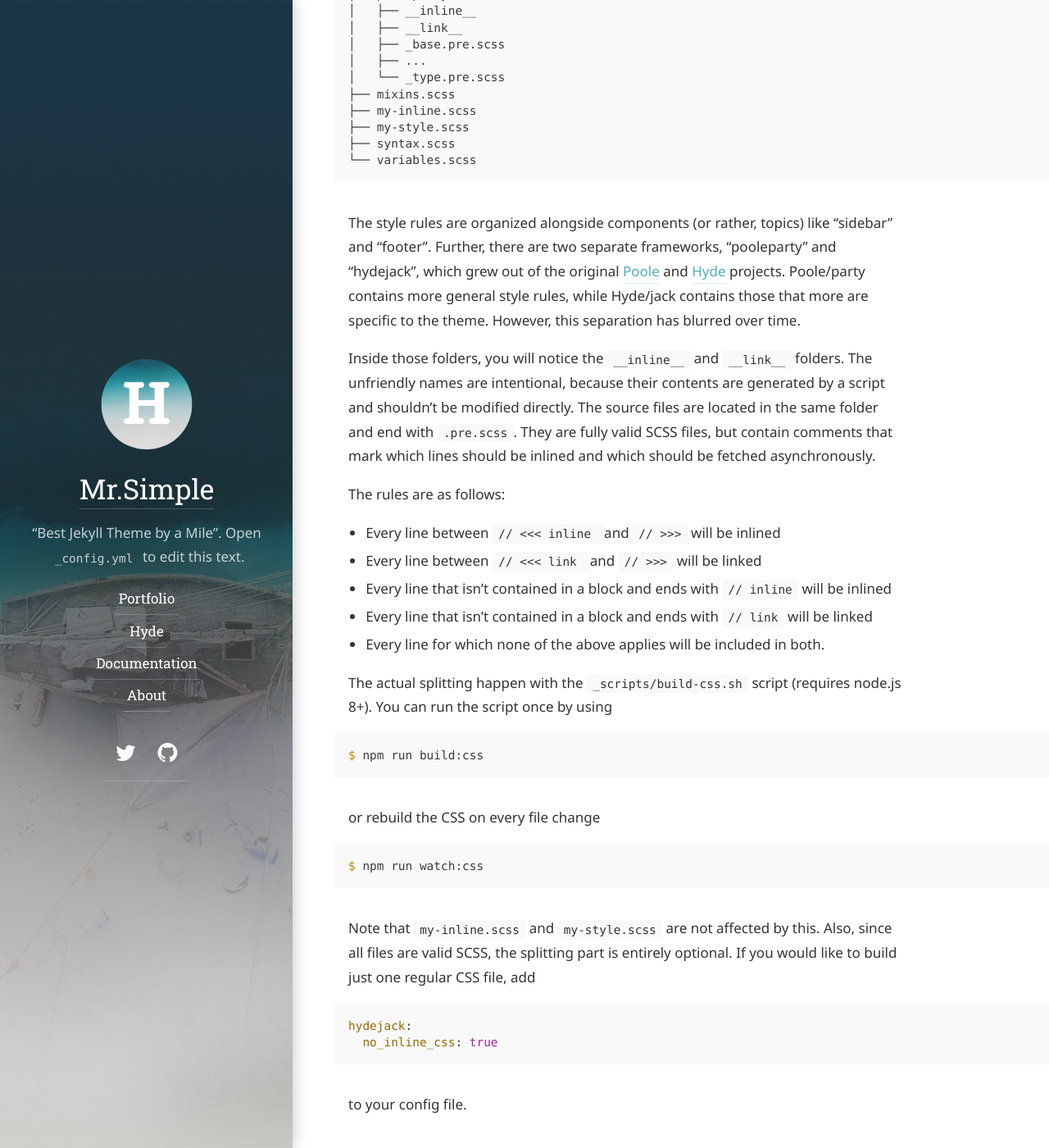
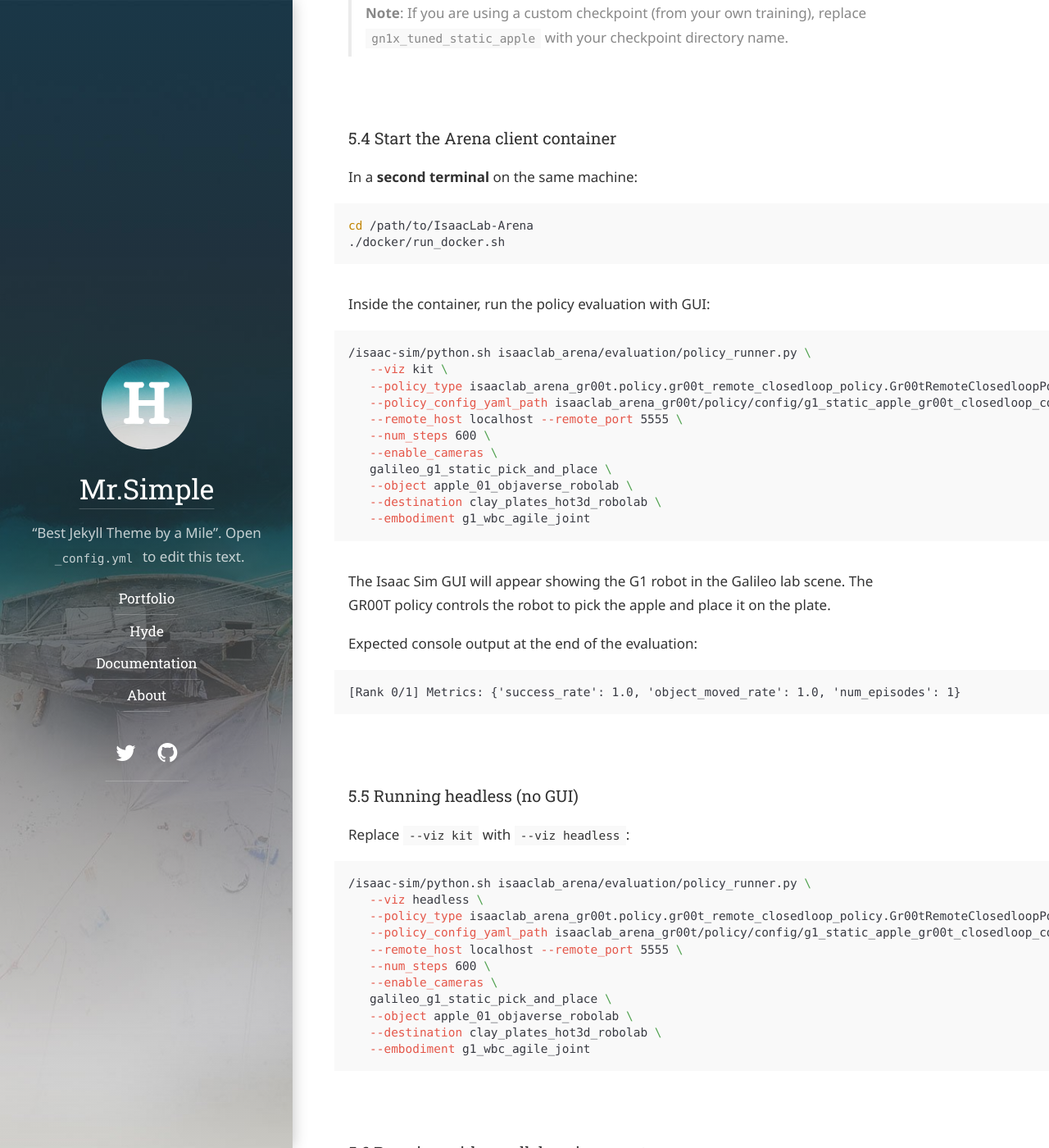
Before and after one commit to CongHoanCoder/conghoan.nguyen, a Jekyll site: the page built from _docs/advanced.md, in a window 1280 px wide and 1400 px high, scrolled down 5387 px. Shown: the whole window at 82% size. Built offline with Jekyll 4.4.1, drawn with Linux system fonts in a browser that asks for light colours; some web fonts are replaced; some of the changed text lies outside the part shown.

Commit message:
Update Groot and Isaac Arena

````diff
--- a/_docs/advanced.md
+++ b/_docs/advanced.md
@@ -1,6 +1,6 @@
 ---
 layout: doc
-title: Advanced
+title: Setup Guide — Isaac Lab-Arena (Docker)
 description: >
   This chapter covers advanced topics, such as offline support and custom JS builds. Codings skills are recommended.
 hide_description: true
@@ -8,222 +8,260 @@ hide_description: true
 
 This chapter covers advanced topics, such as offline support and custom JS builds. Codings skills are recommended.
 
-## Table of Contents
-{:.no_toc}
-0. this unordered seed list will be replaced by toc as unordered list
-{:toc}
 
-## Enabling offline support
-Hydejack v8 introduces experimental "cache as you go" offline support. This is implemented via the [Service Worker API](https://developer.mozilla.org/en-US/docs/Web/API/Service_Worker_API), a new browser standard that is now supported in the latest versions of all major browsers. However, it is a very powerful feature and should be used with a lot of care.
+## Prerequisites
 
-Enabling this feature requires that your content meets the following criteria:
+- Linux (Ubuntu 22.04+)
+- NVIDIA GPU with [supported driver](https://docs.isaacsim.omniverse.nvidia.com/6.0.0/installation/requirements.html)
+- Docker + [NVIDIA Container Toolkit](https://docs.nvidia.com/datacenter/cloud-native/container-toolkit/install-guide.html)
+- Git
 
-* Content doesn't change between between deploys (e.g. manually adding things to `_site` etc.)
-* All assets in `assets` are immutable, i.e. they never change (when changing a file in assets, it needs to have a new name and links need to point to the new file).
-* The site is mostly self-contained, i.e. assets are served from the same domain (offline support will not download assets form external sites by default)
-* The site is served via HTTPS (this is a Service Worker requirement)
+## 1. Clone with submodules
 
-To enable this feature, create the [`sw.js`][sw] file in the root of your project and add the following content:
-
-```js
----
----
-importScripts("{\{ '/assets/js/sw.js' | relative_url }\}?t={\{ site.time | date_to_xmlschema }\}");
+```bash
+git clone git@github.com:isaac-sim/IsaacLab-Arena.git
+cd IsaacLab-Arena
+git submodule update --init --recursive
 ```
 
-**NOTE**: You have to remove the `\` after each `{` and before each `}`! Alternatively, you can just copy the file from [here][sw].
-{:.message}
+## 2. Start the container
 
-[sw]: https://github.com/hydecorp/hydejack/blob/v8/sw.js
-
-This will load the main service worker script from Hydejack's assets. The `site.time` part is necessary to make the service worker "byte different" every time you create a new build of your site, which triggers an update.
-
-In your `config.yml` under the `hydejack` key, add the following:
-
-```yml
-offline:
-  enabled: true
-  cache_version: 1
+```bash
+./docker/run_docker.sh
 ```
 
-The current implementation does not cache resources from external domains. There is now way of knowing if external sites conform to the conditions mentioned above, hence caching can be problematic and result in unexpected behavior.
+This builds the Docker image (`isaaclab_arena:latest`) on first run, then starts and attaches to the container. Idempotent — subsequent runs just attach.
 
-For example, Google Analytics uses GET requests to send page views, each of which would be cached by the service worker without this policy. Frequently updating images, such as badges would never change.
+### Common flags
 
-![Gem Version][gemv]{:data-ignore=""}
+| Flag | Purpose |
+|------|---------|
+| `-g` | Include GR00T policy dependencies |
+| `-c` | Include cuRobo (compiles CUDA, adds ~10 min) |
+| `-r` | Force rebuild the image |
+| `-R` | Force rebuild without cache |
+| `-d <path>` | Mount custom dataset directory (default: `~/datasets`) |
+| `-m <path>` | Mount custom models directory (default: `~/models`) |
+| `-e <path>` | Mount custom eval directory (default: `~/eval`) |
+| `-s <suffix>` | Container name suffix (for parallel clones) |
 
-However, if you include resources that are hosted on another domain and don't change, you can add the `sw-cache` query parameter to the URL, e.g.
+### Examples
 
-    https://upload.wikimedia.org/wikipedia/commons/b/b1/57_Chevy_210.jpg?sw-cache
+```bash
+# Base (recommended for development)
+./docker/run_docker.sh
 
-This will cause them to be cached like resources from the assets folder.
+# With GR00T dependencies
+./docker/run_docker.sh -g
 
-![57 Chevy](https://upload.wikimedia.org/wikipedia/commons/b/b1/57_Chevy_210.jpg?sw-cache)
-
-[gemv]: https://badge.fury.io/rb/jekyll-theme-hydejack.svg
-
-
-### How offline storage works
-
-Hydejack's custom service worker implementation stores files for offline use on three different levels:
-
-Shell
-: The shell files are the core Hydejack files (CSS, JS) that only change between version updates.
-  If you made changes to any of these after enabling offline support, you must force an update by bumping the `cache_version` number in the config file.
-
-Assets
-: *These are presumed to be immutable.* In other words, every file is cached indefinitely. E.g.: If you want to update an image after enabling offline support, add the image under a different name and change the link in the content. Alternatively, you can bump the `cache_version`, but this will remove all other cached files from the asset cache.
-
-Content
-: The content cache exploits the fact that your content can't change between builds, so that it can be stored for offline use until you upload a new build. For now, the entire content cache is discarded every time you publish new content (future versions could cache them based on last modified dates).
-
-Other things to note are that the implementation will always cache the pages listed under `legal`, as well as the `404.html` page, which will be shown when the user is offline.
-
-
-## Adding a custom social media icon
-Hydejack includes a number of social media icons by default (in fact, everything that is provided by [IcoMoon](https://icomoon.io/)), but since the landscape is always changing, it is likely that a platform that is important to you will be missing at some point.
-
-**NOTE**: You can add any platform by simply providing a complete URL. However, a fallback icon <span class="icon-link"></span> will be used.
-{:.message}
-
-### Creating the icon font
-In order to add a custom social media icon you have to use the [IcoMoon App](https://icomoon.io/app/) (free) to create a custom icon webfont. However, it is important that the generated font include all icons already in use by Hydejack. For this purpose, find the `selection.json` in [`assets/icomoon/selection.json`](https://github.com/hydecorp/hydejack/blob/v6/assets/icomoon/selection.json) and upload it to the app via "Import Icons".
-Then, use the app to add your icon(s).
-Consult the [IcoMoon docs](https://icomoon.io/#docs) for additional help.
-
-Once you've created and downloaded the icon font form IconMoon, replace the `icomoon` folder in `assets` in its entirety. Keep in mind that future updates of Hydejack will override this folder.
-
-### Adding the platform's metadata
-For the second step it is necessary to add the network's metadata to `_data/social.yml`.
-An entry looks like:
-
-~~~yml
-deviantart:
-  name: DeviantArt
-  icon: icon-deviantart
-  prepend: "https://"
-  append: ".deviantart.com"
-~~~
-
-`name`
-: The name of the network. Used for for the title attribute and screen readers.
-
-`icon`
-: The icon CSS class. Can be chosen during the IcoMoon creation process.
-
-`prepend`
-: Optional. A string that is prepended to the username to form the link to the profile. If the final URL should be `https://<username>.deviantart.com`, this would be `https://`
-
-`append`
-: Optional. A string that is appended to the username to form the link to the profile. If the final URL should be `https://<username>.deviantart.com`, this would be `.deviantart.com`.
-
-
-## How CSS is organized in Hydejack
-Hydejack takes a quite unique approach to CSS, which is motivated by the ability to
-inline essential CSS rules in a `style` tag in the `<head/>` of a page (to increase the loading speed),
-while serving the rest in a separate file.
-
-The styles are written in SCSS and are located in the `_sass` folder, which looks like
-
-~~~
-├── hydejack
-│   ├── __inline__
-│   ├── __link__
-│   ├── _base.pre.scss
-│   ├── ...
-│   └── _social.pre.scss
-├── pooleparty
-│   ├── __inline__
-│   ├── __link__
-│   ├── _base.pre.scss
-│   ├── ...
-│   └── _type.pre.scss
-├── mixins.scss
-├── my-inline.scss
-├── my-style.scss
-├── syntax.scss
-└── variables.scss
-~~~
-
-The style rules are organized alongside components (or rather, topics) like "sidebar" and "footer".
-Further, there are two separate frameworks, "pooleparty" and "hydejack",
-which grew out of the original [Poole](http://getpoole.com/) and [Hyde](http://hyde.getpoole.com/) projects.
-Poole/party contains more general style rules, while Hyde/jack contains those that more are specific to the theme.
-However, this separation has blurred over time.
-
-Inside those folders, you will notice the `__inline__` and `__link__` folders.
-The unfriendly names are intentional, because their contents are generated by a script and shouldn't be modified directly.
-The source files are located in the same folder and end with `.pre.scss`.
-They are fully valid SCSS files, but contain comments that mark which lines should be inlined and which should be fetched asynchronously.
-
-The rules are as follows:
-* Every line between `// <<< inline ` and `// >>>` will be inlined
-* Every line between `// <<< link ` and `// >>>` will be linked
-* Every line that isn't contained in a block and ends with `// inline` will be inlined
-* Every line that isn't contained in a block and ends with `// link` will be linked
-* Every line for which none of the above applies will be included in both.
-
-The actual splitting happen with the `_scripts/build-css.sh` script (requires node.js 8+).
-You can run the script once by using
-
-~~~bash
-$ npm run build:css
-~~~
-
-or rebuild the CSS on every file change
-
-~~~bash
-$ npm run watch:css
-~~~
-
-Note that `my-inline.scss` and `my-style.scss` are not affected by this.
-Also, since all files are valid SCSS, the splitting part is entirely optional.
-If you would like to build just one regular CSS file, add
-
-```yml
-hydejack:
-  no_inline_css: true
+# Custom mounts + rebuild
+./docker/run_docker.sh -r -d ~/my_datasets -m ~/my_models
 ```
 
-to your config file.
+## 3. Verify
 
+Inside the container (already attached), or from outside:
 
-## Building the JavaScript
-In order to build the JavaScript you need to have [node.js](https://nodejs.org/en/) installed. Specifically, the `npm` command needs to be available, which is part of node.js.
+```bash
+# From inside the attached container:
+/isaac-sim/python.sh -c 'import isaaclab_arena; print(isaaclab_arena.__file__)'
 
-**NOTE**: Building the JavaScript is optional! Hydejack comes with a pre-built, minified `hydejack.js` file
-that you can find in part of the theme's `assets`.
-{:.message}
+# From outside (find your container first):
+ARENA_CONTAINER=$(docker ps --filter "volume=$(pwd)" --format '{{.Names}}' | head -1)
+docker exec "$ARENA_CONTAINER" su $(id -un) -c \
+  "/isaac-sim/python.sh -c 'import isaaclab_arena; print(isaaclab_arena.__file__)'"
+```
 
-Before you start, make sure you've copied the following files:
-* `_js/`
-* `package.json`
-* `package-lock.json`
-* `.babelrc`
-* `.eslintignore`
-* `.eslintrc`
+Expected output: a path under `/workspaces/isaaclab_arena/`.
 
-When building for the first time (and after each update of Hydejack) you have to run
+## 4. Run a test rollout
 
-~~~bash
-$ npm install
-~~~
+```bash
+/isaac-sim/python.sh isaaclab_arena/evaluation/policy_runner.py \
+  --policy_type zero_action --num_steps 20 cube_goal_pose
+```
 
-to fetch all dependencies (and put them in a local folder `node_modules`), lint the code and write the bundled and minified script into `assets/js/hydejack.js`.
+Optional GUI visualizer:
 
-You can re-build it with
+```bash
+/isaac-sim/python.sh isaaclab_arena/evaluation/policy_runner.py \
+  --viz kit --policy_type zero_action --num_steps 200 cube_goal_pose
+```
 
-~~~bash
-$ npm run build:js
-~~~
+## Running commands from outside the container
 
-If you want to actively develop the scripts, it is better to run
+```bash
+ARENA_CONTAINER=$(docker ps --filter "volume=$(pwd)" --format '{{.Names}}' | head -1)
+docker exec "$ARENA_CONTAINER" su $(id -un) -c \
+  "cd /workspaces/isaaclab_arena && /isaac-sim/python.sh your_script.py"
+```
 
-~~~bash
-$ npm run watch:js
-~~~
+**Important:** Inside `docker exec`, always use `/isaac-sim/python.sh` explicitly — the `python` alias is not available outside the container.
 
-which will build a non-minified version of `assets/js/hydejack.js` after each filechange.
+## Container management
 
+- Each repo clone gets its own container (name derived from directory name).
+- Running `./docker/run_docker.sh` again re-attaches to the existing container.
+- To stop: `exit` from the attached shell, or `docker kill <container-name>`.
+- One container per clone — parallel clones run independently.
 
-*[FLIP]: First Last Invert Play
+---
+
+## 5. GR00T Policy Evaluation Demo (two-container setup)
+
+This demo runs a finetuned GR00T N1.7 policy to control a Unitree G1 robot in the static apple-to-plate task using Arena's **server-client architecture**. Two Docker containers are used:
+
+- **Container 1 (GR00T Server)**: Loads the GR00T N1.7 checkpoint and serves inference over ZeroMQ on port 5555.
+- **Container 2 (Arena Client)**: Runs Isaac Sim with the G1 environment. It connects to the server over ZeroMQ to request actions — no GR00T model dependencies inside this container.
+
+No teleoperation data collection or policy training is required. A pre-trained checkpoint is downloaded from HuggingFace.
+
+### Requirements
+
+- All [prerequisites](#prerequisites) satisfied (NVIDIA driver, Docker + container toolkit)
+- ~25 GB free disk space for the two Docker images + checkpoint
+- `huggingface-cli` on the host:
+
+  ```bash
+  pip install huggingface-hub[cli]
+  ```
+
+### 5.1 Build both Docker images
+
+```bash
+# From the repo root
+cd /path/to/IsaacLab-Arena
+
+# Arena client image (Isaac Sim 6.0.1 + Isaac Lab + Arena) — ~20 min
+docker build -t isaaclab_arena:latest -f docker/Dockerfile.isaaclab_arena .
+
+# GR00T server image (PyTorch 25.04 + Isaac-GR00T) — ~5-10 min
+docker build -t isaaclab_arena-gr00t-server:latest -f docker/Dockerfile.gr00t_server .
+```
+
+### 5.2 Download the pre-trained checkpoint
+
+```bash
+export MODELS_DIR=~/models/isaaclab_arena/static_apple_tutorial
+export MODEL_PATH=$MODELS_DIR/gn1x_tuned_static_apple
+mkdir -p "$MODEL_PATH"
+
+huggingface-cli download \
+   nvidia/GN1x-Tuned-Arena-G1-Static-PickNPlace \
+   --repo-type model \
+   --local-dir "$MODEL_PATH"
+```
+
+### 5.3 Start the GR00T server container
+
+```bash
+docker run -d --gpus all --network host --name gr00t-server \
+  -v ~/models:/models:ro \
+  -v /path/to/IsaacLab-Arena/isaaclab_arena_gr00t/embodiments:/arena_embodiments:ro \
+  isaaclab_arena-gr00t-server:latest \
+  uv run python gr00t/eval/run_gr00t_server.py \
+    --modality-config-path /arena_embodiments/g1/g1_sim_wbc_data_gr00t_n_1_7_config.py \
+    --model-path /models/isaaclab_arena/static_apple_tutorial/gn1x_tuned_static_apple \
+    --embodiment-tag NEW_EMBODIMENT \
+    --device cuda \
+    --host 0.0.0.0 \
+    --port 5555
+```
+
+Check the server is ready:
+
+```bash
+docker logs gr00t-server
+```
+
+Expected output: `Server Ready and listening on 0.0.0.0:5555`
+
+> **Note**: If you are using a custom checkpoint (from your own training), replace `gn1x_tuned_static_apple` with your checkpoint directory name.
+
+### 5.4 Start the Arena client container
+
+In a **second terminal** on the same machine:
+
+```bash
+cd /path/to/IsaacLab-Arena
+./docker/run_docker.sh
+```
+
+Inside the container, run the policy evaluation with GUI:
+
+```bash
+/isaac-sim/python.sh isaaclab_arena/evaluation/policy_runner.py \
+   --viz kit \
+   --policy_type isaaclab_arena_gr00t.policy.gr00t_remote_closedloop_policy.Gr00tRemoteClosedloopPolicy \
+   --policy_config_yaml_path isaaclab_arena_gr00t/policy/config/g1_static_apple_gr00t_closedloop_config.yaml \
+   --remote_host localhost --remote_port 5555 \
+   --num_steps 600 \
+   --enable_cameras \
+   galileo_g1_static_pick_and_place \
+   --object apple_01_objaverse_robolab \
+   --destination clay_plates_hot3d_robolab \
+   --embodiment g1_wbc_agile_joint
+```
+
+The Isaac Sim GUI will appear showing the G1 robot in the Galileo lab scene. The GR00T policy controls the robot to pick the apple and place it on the plate.
+
+Expected console output at the end of the evaluation:
+
+```
+[Rank 0/1] Metrics: {'success_rate': 1.0, 'object_moved_rate': 1.0, 'num_episodes': 1}
+```
+
+### 5.5 Running headless (no GUI)
+
+Replace `--viz kit` with `--viz headless`:
+
+```bash
+/isaac-sim/python.sh isaaclab_arena/evaluation/policy_runner.py \
+   --viz headless \
+   --policy_type isaaclab_arena_gr00t.policy.gr00t_remote_closedloop_policy.Gr00tRemoteClosedloopPolicy \
+   --policy_config_yaml_path isaaclab_arena_gr00t/policy/config/g1_static_apple_gr00t_closedloop_config.yaml \
+   --remote_host localhost --remote_port 5555 \
+   --num_steps 600 \
+   --enable_cameras \
+   galileo_g1_static_pick_and_place \
+   --object apple_01_objaverse_robolab \
+   --destination clay_plates_hot3d_robolab \
+   --embodiment g1_wbc_agile_joint
+```
+
+### 5.6 Running with parallel environments
+
+```bash
+/isaac-sim/python.sh isaaclab_arena/evaluation/policy_runner.py \
+   --viz kit \
+   --policy_type isaaclab_arena_gr00t.policy.gr00t_remote_closedloop_policy.Gr00tRemoteClosedloopPolicy \
+   --policy_config_yaml_path isaaclab_arena_gr00t/policy/config/g1_static_apple_gr00t_closedloop_config.yaml \
+   --remote_host localhost --remote_port 5555 \
+   --num_steps 600 \
+   --num_envs 5 \
+   --enable_cameras \
+   galileo_g1_static_pick_and_place \
+   --object apple_01_objaverse_robolab \
+   --destination clay_plates_hot3d_robolab \
+   --embodiment g1_wbc_agile_joint
+```
+
+### 5.7 Cleanup
+
+Stop and remove the GR00T server container:
+
+```bash
+docker stop gr00t-server && docker rm gr00t-server
+```
+
+Exit the Arena container by typing `exit`.
+
+### Troubleshooting
+
+| Symptom | Likely cause | Fix |
+|---------|-------------|-----|
+| `ConnectionError: Cannot reach GR00T policy server` | Server not ready yet | Wait for `Server Ready` in server logs. Check `docker logs gr00t-server`. |
+| `ValueError: Invalid action shape, expected: 23, received: 50.` | Client uses wrong embodiment | Ensure `--embodiment g1_wbc_agile_joint` (not `_pink`). |
+| `FileNotFoundError: Model path ... does not exist` | Model volume mount path mismatch | Check `-v` mount matches `--model-path` inside container. |
+| Apple falls through shelf on first run | Collision mesh cache not ready | Re-run the command once (cached in `/tmp/Assets/`). |
+| Kit permission errors on `/isaac-sim/kit/data/` | Stale state from previous run | Rebuild the Arena image or start from a clean container. |
````
